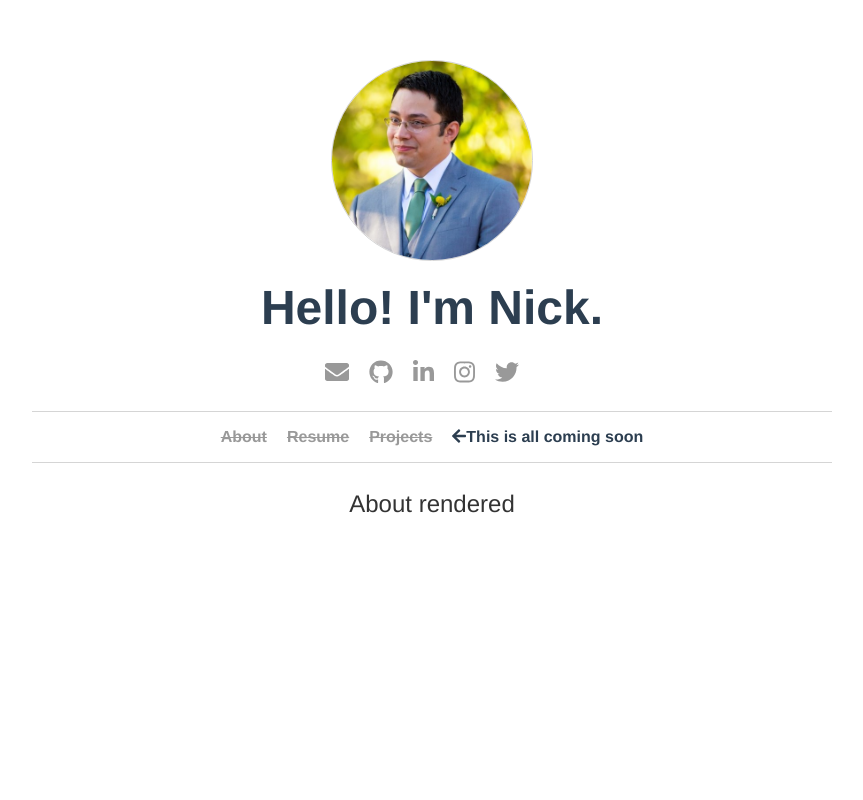
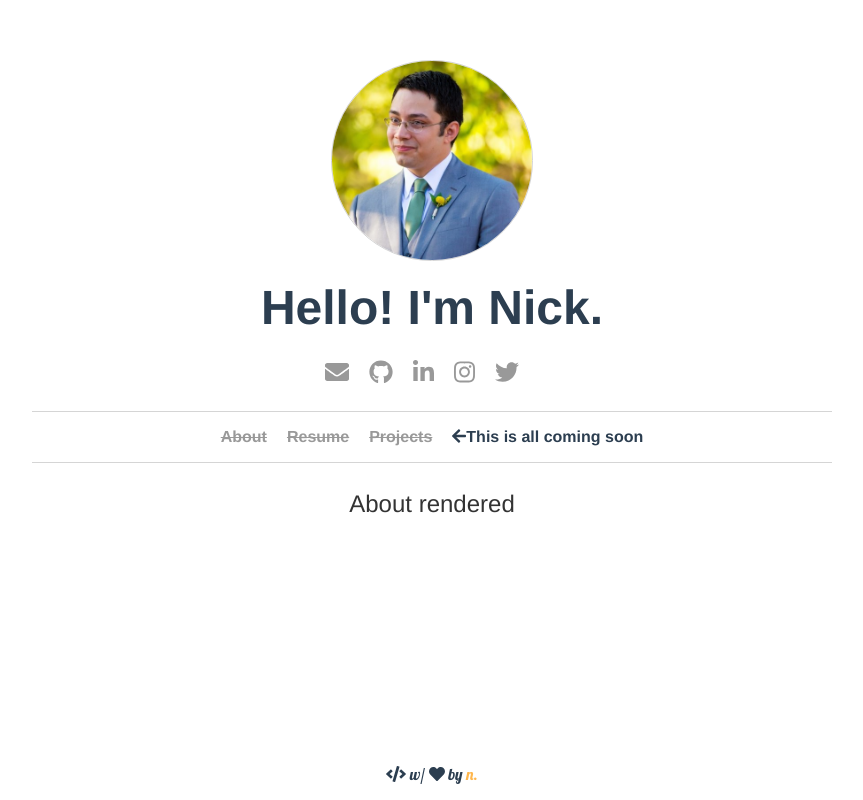
Before and after one commit to Ellimistdev/endotnick.github.io, a Vue app: page / in a window 1280 px wide. Shown: the whole page, without its empty margins (208-1071 px from the left). Built offline with nearby package versions, Linux system fonts and the light colour scheme.

Commit message:
incl footer

```diff
--- a/index.html
+++ b/index.html
@@ -4,6 +4,7 @@
     <meta charset="utf-8">
     <meta http-equiv="X-UA-Compatible" content="IE=edge">
     <meta name="viewport" content="width=device-width,initial-scale=1.0">
+    <link href="https://fonts.googleapis.com/css?family=Lobster" rel="stylesheet">
     <link rel="icon" href="./favicon.ico">
     <title>Nick Rodriguez</title>
   </head>
--- a/src/App.vue
+++ b/src/App.vue
@@ -7,6 +7,7 @@
       <Resume v-if="state === 1"/>
       <Projects v-if="state === 2"/>
     </div>
+    <Footer/>
   </div>
 </template>
 
@@ -16,6 +17,7 @@ import Intro from './components/Intro';
 import Nav from './components/Nav';
 import Projects from './components/Projects';
 import Resume from './components/Resume';
+import Footer from './components/Footer';
 
 export default {
   name: 'app',
@@ -25,6 +27,7 @@ export default {
     Nav,
     Projects,
     Resume,
+    Footer,
   },
   data: function data() {
     return {
--- /dev/null
+++ b/src/components/Footer.vue
@@ -0,0 +1,29 @@
+<template>
+  <footer>
+    <span>
+      <font-awesome-icon icon="code" /> w/ <font-awesome-icon icon="heart" /> by <a href='#'>n.</a>
+    </span>
+  </footer>
+</template>
+
+<script>
+export default {
+  name: 'Footer',
+};
+</script>
+
+<!-- Add "scoped" attribute to limit CSS to this component only -->
+<style scoped>
+  footer {
+    font-family: 'Lobster', sans-serif;
+    bottom: 1em;
+    position: absolute;
+    text-align: center;
+    max-width: 800px;
+    width: 100%;
+  }
+  a {
+    color: rgb(255, 183, 77);
+    text-decoration: none;
+  }
+</style>
--- a/src/main.js
+++ b/src/main.js
@@ -1,12 +1,21 @@
 
 import { library } from '@fortawesome/fontawesome-svg-core';
-import { faEnvelope, faArrowLeft } from '@fortawesome/free-solid-svg-icons';
+import { faEnvelope, faArrowLeft, faCode, faHeart } from '@fortawesome/free-solid-svg-icons';
 import { faGithub, faLinkedinIn, faInstagram, faTwitter } from '@fortawesome/free-brands-svg-icons';
 import { FontAwesomeIcon } from '@fortawesome/vue-fontawesome';
 import Vue from 'vue';
 import App from './App';
 
-library.add(faEnvelope, faGithub, faLinkedinIn, faInstagram, faTwitter, faArrowLeft);
+library.add(
+  faEnvelope,
+  faCode,
+  faHeart,
+  faArrowLeft,
+  faGithub,
+  faLinkedinIn,
+  faInstagram,
+  faTwitter,
+);
 
 Vue.component('font-awesome-icon', FontAwesomeIcon);
 
```
Also changed, not shown: src/assets/logo.png (deleted), 1 other file (tests, documents, lock files or other folders).
